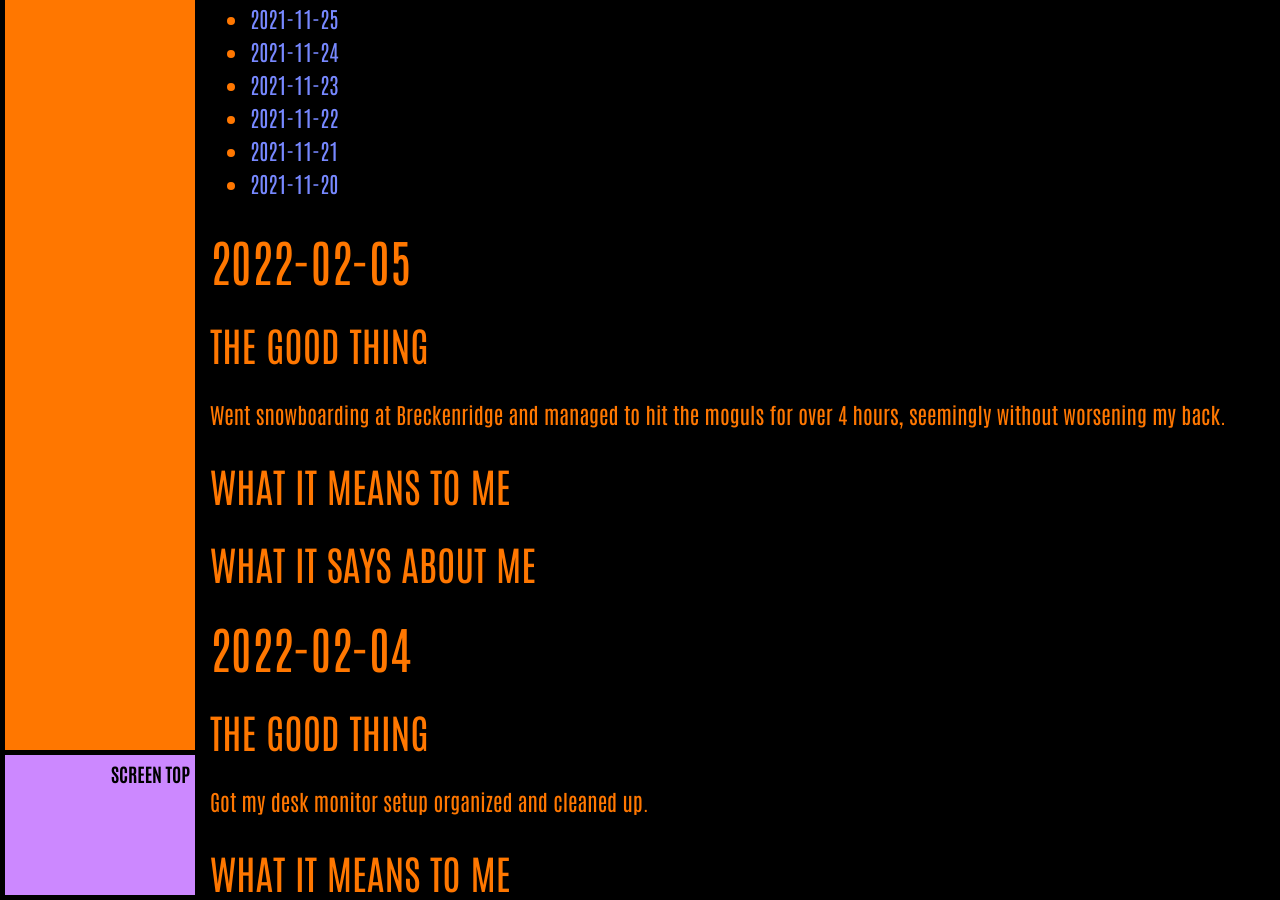
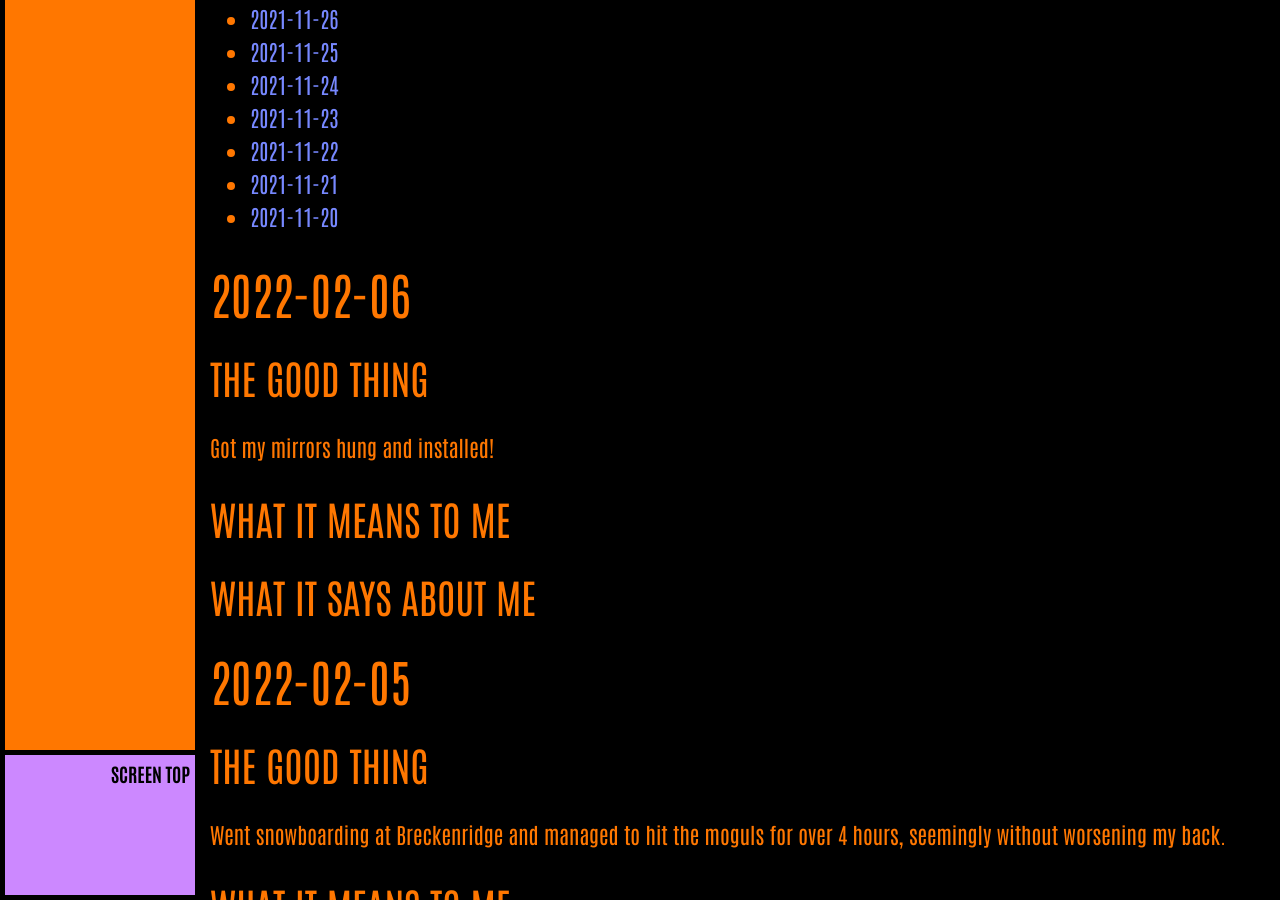
Before and after one commit to ArthurZey/arthurzey.github.io, a Jekyll site: the page built from _pages/one-good-thing.md, in a window 1280 px wide and 900 px high, scrolled down 2266 px. Built offline with Jekyll 4.4.1, drawn with Linux system fonts in a browser that asks for light colours; some of the changed text lies outside the part shown.

Commit message:
added stub for 2022-02-06

```diff
--- a/_pages/one-good-thing.md
+++ b/_pages/one-good-thing.md
@@ -12,6 +12,15 @@
 * TOC
 {:toc}
 {::options toc_levels="2" /}
+
+## 2022-02-06
+### The Good Thing
+Got my mirrors hung and installed!
+### What It Means to Me
+
+### What It Says about Me
+
+
 
 ## 2022-02-05
 ### The Good Thing
```
Also changed, not shown: other parts of _pages/one-good-thing.md (+1 -1 lines).
